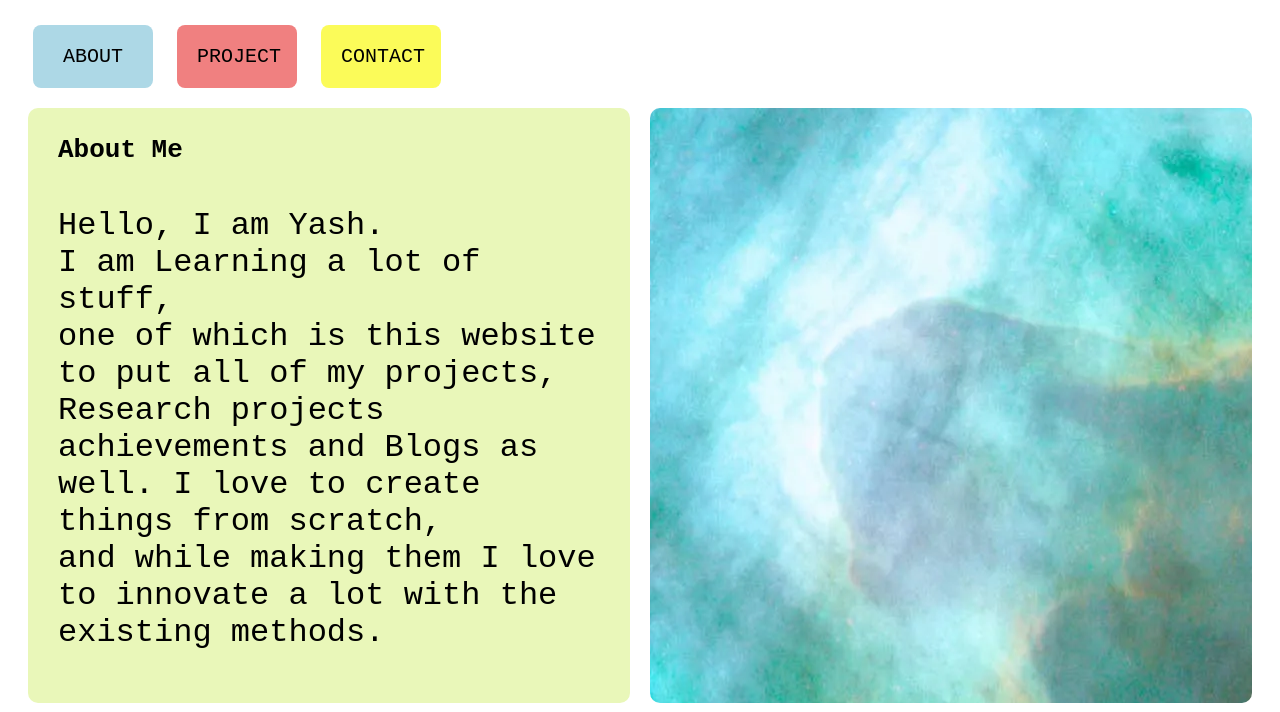
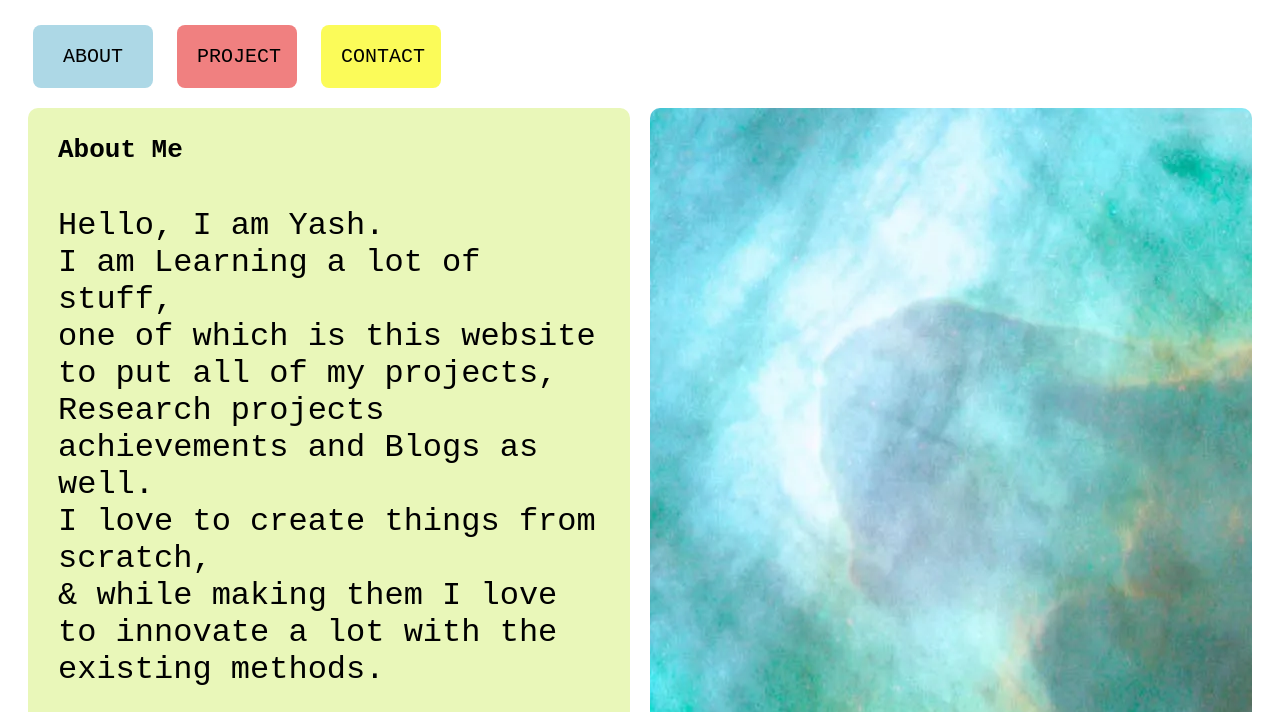
Before and after one commit to HyperionXCF/Portfolio_Yash, a plain HTML site: page index.html in a window 1280 px wide. Shown: the top 712 px of the page. Drawn offline with Linux system fonts and the light colour scheme.

Commit message:
Update index.html

```diff
--- a/index.html
+++ b/index.html
@@ -20,7 +20,7 @@
         <div class="container2">
             <div class="d1">
                 <h1 class="about" style="padding-left: 20px;">About Me</h1>
-                <p style="padding-left: 20px;">Hello, I am Yash.<br> I am Learning a lot of stuff,<br> one of which is this website to put all of my projects,<br> Research projects <br> achievements and Blogs as well. I love to create things from scratch, <br> and while making them I love to innovate a lot with the existing methods.</p>
+                <p style="padding-left: 20px;">Hello, I am Yash.<br> I am Learning a lot of stuff,<br> one of which is this website to put all of my projects, Research projects <br> achievements and Blogs as well. <br>I love to create things from scratch, <br> & while making them I love to innovate a lot with the existing methods.</p>
 
             </div>
             <div class="d2">
```
